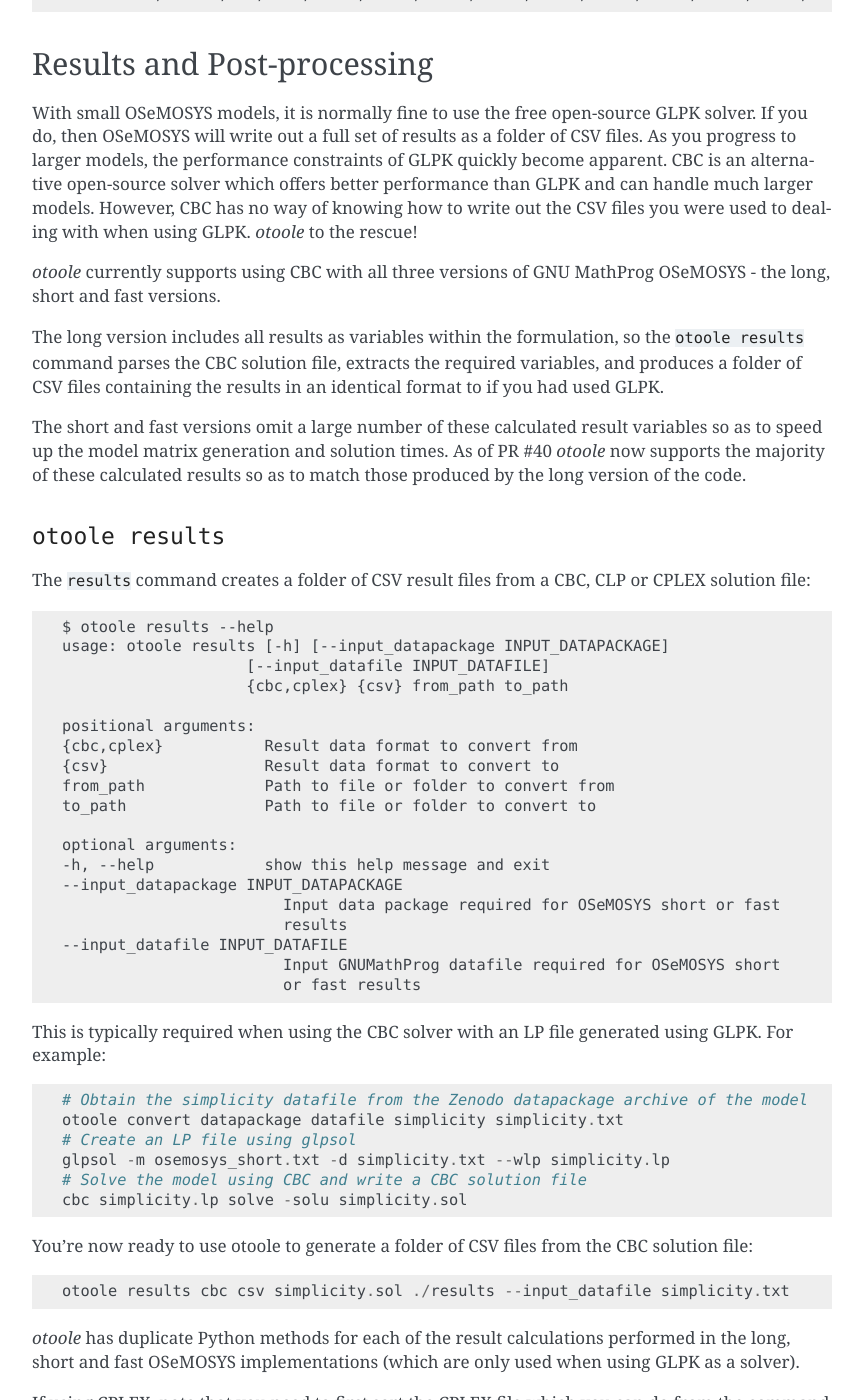
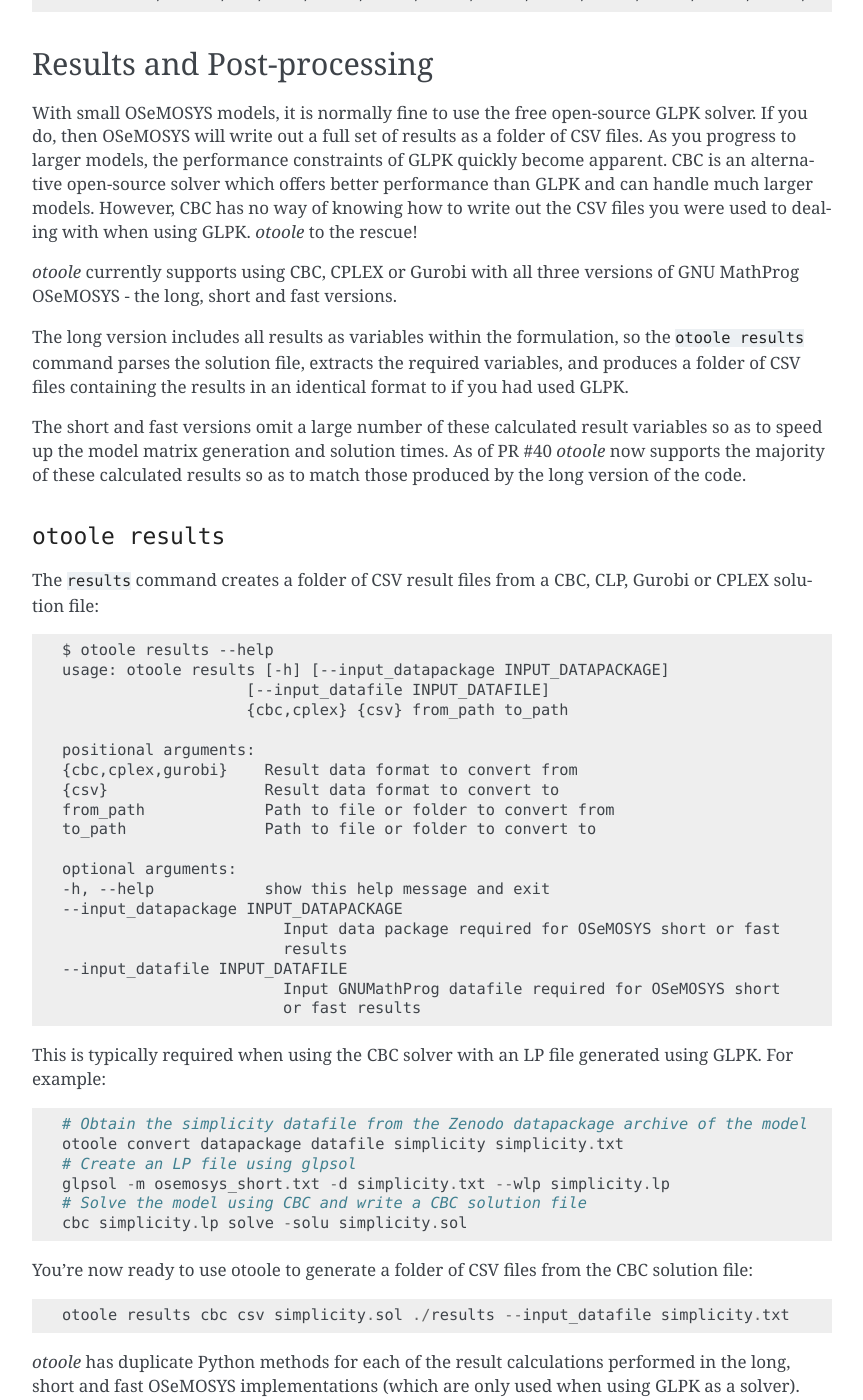
Before and after one commit to OSeMOSYS/otoole, a Sphinx documentation site: the page built from docs/functionality.rst, in a window 1280 px wide and 1400 px high, scrolled down 2717 px. Shown: the whole window, without its empty margins (338-1201 px from the left). Built offline with Sphinx 7.4.7, drawn with Linux system fonts in a browser that asks for light colours.

Commit message:
Update docs

```diff
--- a/docs/functionality.rst
+++ b/docs/functionality.rst
@@ -113,11 +113,11 @@
 much larger models. However, CBC has no way of knowing how to write out the CSV files you were used
 to dealing with when using GLPK.  *otoole* to the rescue!
 
-*otoole* currently supports using CBC with all three versions of GNU MathProg OSeMOSYS
-- the long, short and fast versions.
+*otoole* currently supports using CBC, CPLEX or Gurobi with all three versions of
+GNU MathProg OSeMOSYS - the long, short and fast versions.
 
 The long version includes all results as variables within the formulation,
-so the ``otoole results`` command parses the CBC solution file,
+so the ``otoole results`` command parses the solution file,
 extracts the required variables, and produces a folder of CSV files containing the results
 in an identical format to if you had used GLPK.
 
@@ -130,7 +130,8 @@
 ==================
 
 
-The ``results`` command creates a folder of CSV result files from a CBC, CLP or CPLEX solution file::
+The ``results`` command creates a folder of CSV result files from a CBC, CLP, Gurobi or CPLEX
+solution file::
 
     $ otoole results --help
     usage: otoole results [-h] [--input_datapackage INPUT_DATAPACKAGE]
@@ -138,7 +139,7 @@
                         {cbc,cplex} {csv} from_path to_path
 
     positional arguments:
-    {cbc,cplex}           Result data format to convert from
+    {cbc,cplex,gurobi}    Result data format to convert from
     {csv}                 Result data format to convert to
     from_path             Path to file or folder to convert from
     to_path               Path to file or folder to convert to
```
